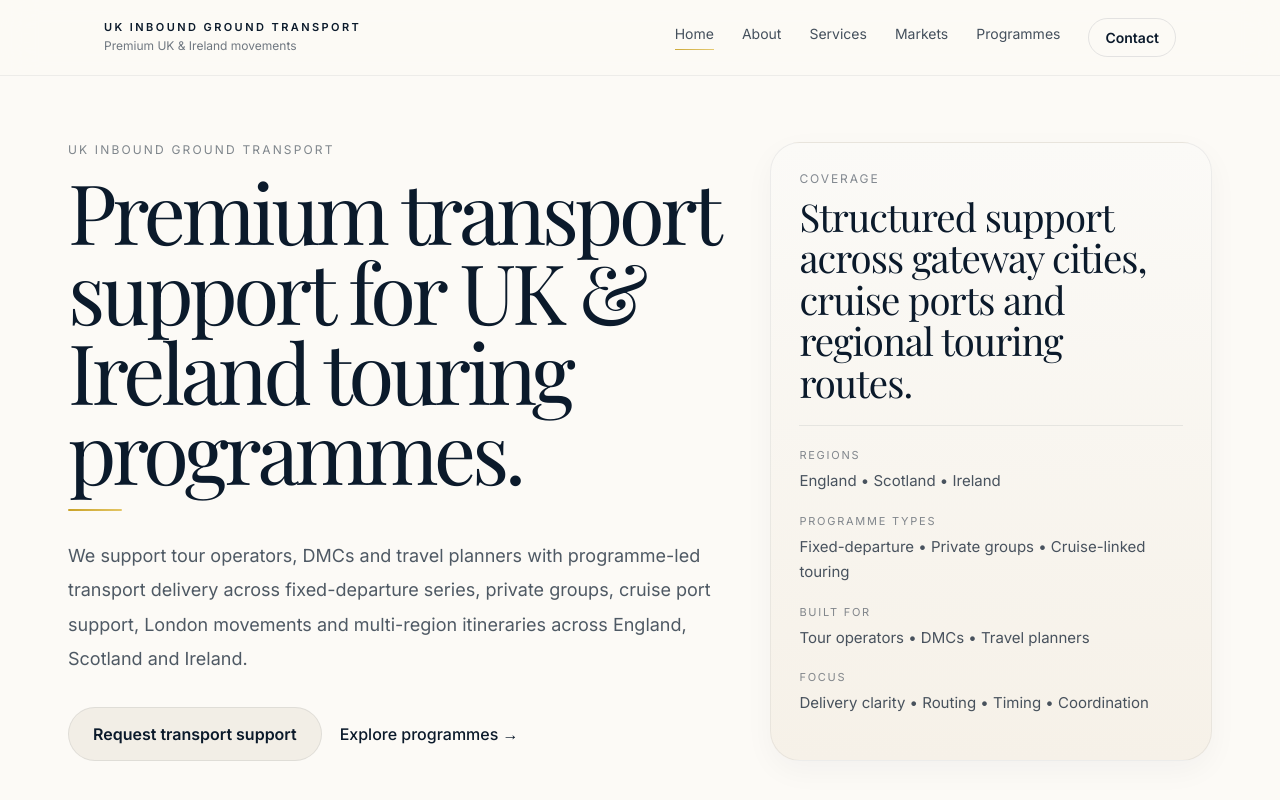
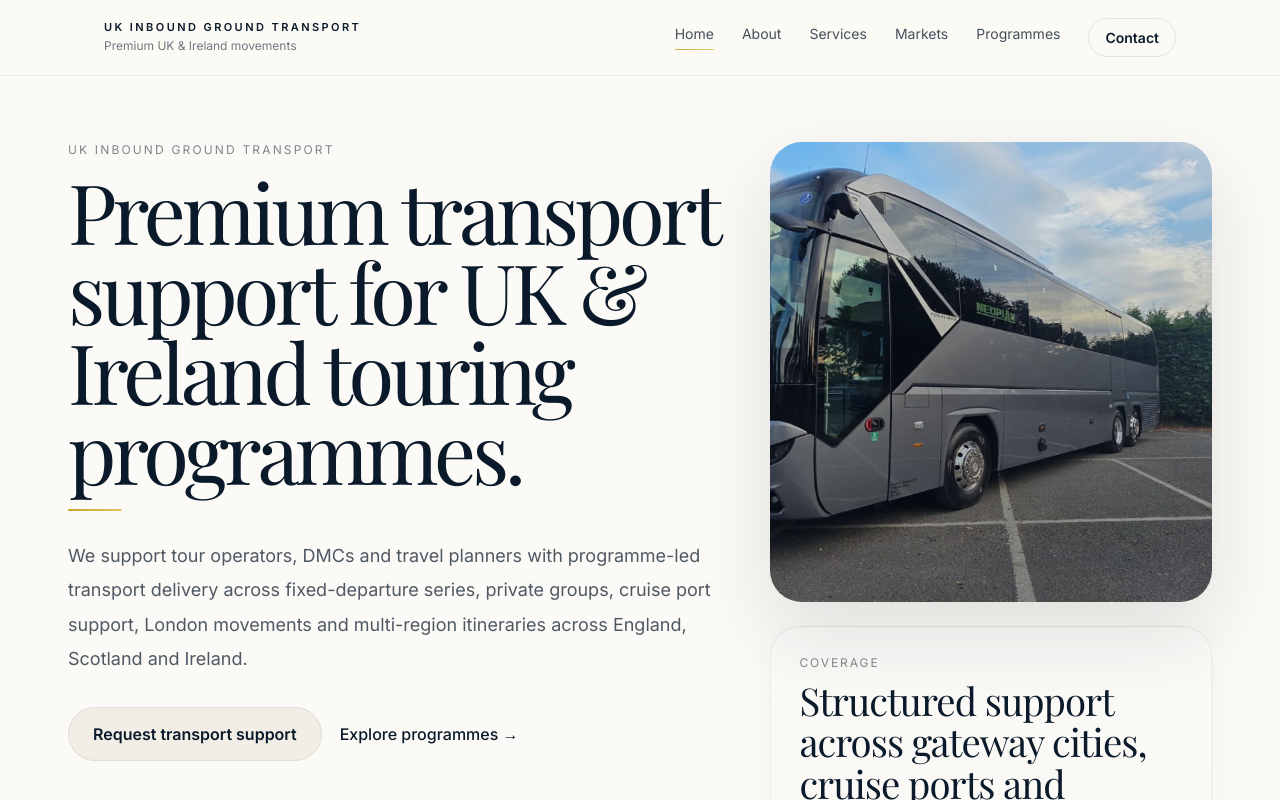
Before and after one commit to kandiahtk-crypto/Project-, a Next.js app: page / in a window 1280 px wide. Shown: the top 800 px of the page. Built offline with nearby package versions, Linux system fonts and the light colour scheme; a web font is replaced by a local one.

Commit message:
Update page.tsx

```diff
--- a/src/app/page.tsx
+++ b/src/app/page.tsx
@@ -154,6 +154,16 @@ export default function HomePage() {
                 </div>
               </div>
 
+              <div>
+                <div style={heroImageWrap} className="luxury-card">
+                  <img
+                    src="/hero-coach.png"
+                    alt="Luxury UK touring coach"
+                    style={heroImage}
+                  />
+                  <div style={heroImageOverlay} />
+                </div>
+
                 <div style={heroPanel} className="luxury-card">
                   <p style={panelEyebrow}>Coverage</p>
                   <h2 style={heroPanelTitle}>
@@ -188,6 +198,7 @@ export default function HomePage() {
                       <p style={metaText}>
                         Delivery clarity • Routing • Timing • Coordination
                       </p>
+                    </div>
                   </div>
                 </div>
               </div>
@@ -433,6 +444,29 @@ const heroGrid: CSSProperties = {
   display: "grid",
   gap: 40,
   alignItems: "stretch",
+};
+
+const heroImageWrap: CSSProperties = {
+  position: "relative",
+  height: "460px",
+  borderRadius: "32px",
+  overflow: "hidden",
+  marginBottom: 24,
+  boxShadow: "0 30px 80px rgba(11,26,43,0.12)",
+};
+
+const heroImage: CSSProperties = {
+  width: "100%",
+  height: "100%",
+  objectFit: "cover",
+  transform: "scale(1.02)",
+};
+
+const heroImageOverlay: CSSProperties = {
+  position: "absolute",
+  inset: 0,
+  background:
+    "linear-gradient(180deg, rgba(11,26,43,0.05) 0%, rgba(11,26,43,0.35) 100%)",
 };
 
 const section: CSSProperties = {
```
Lines whose indentation alone changed are shown as unchanged.
